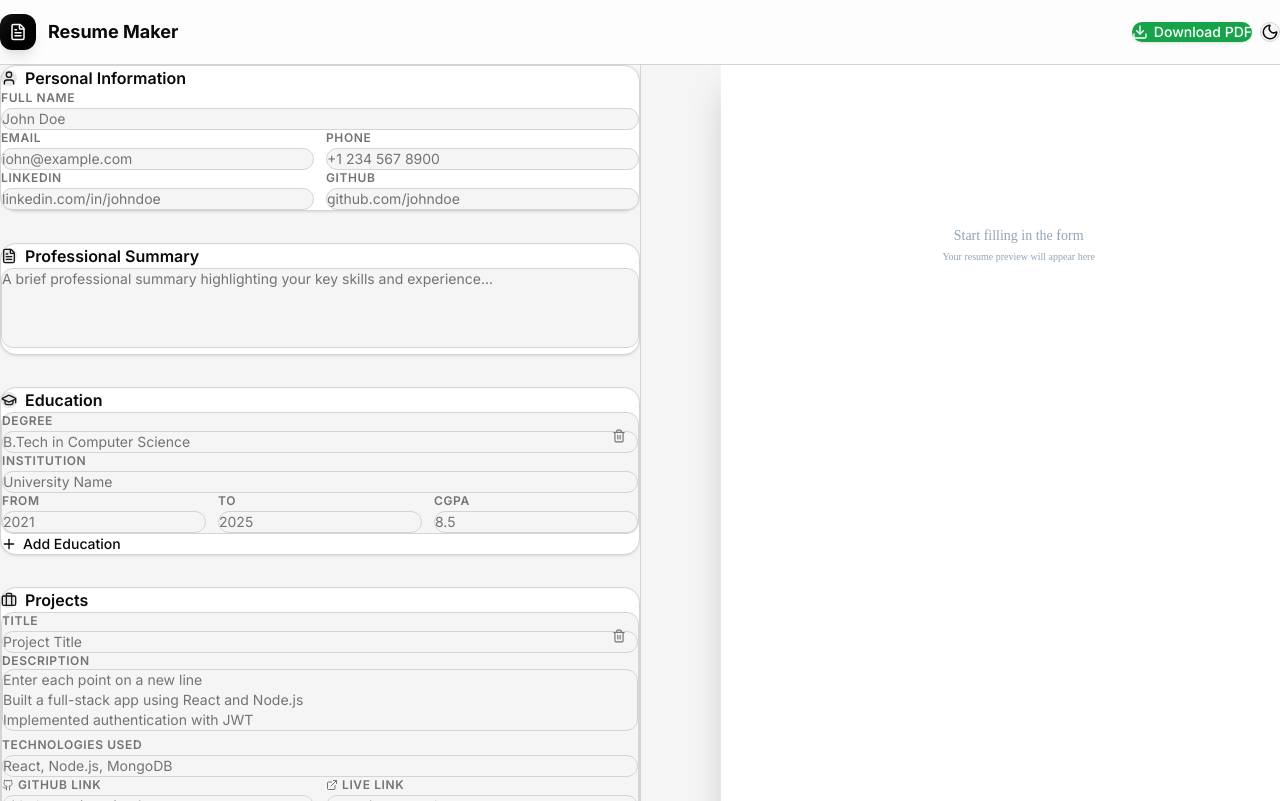
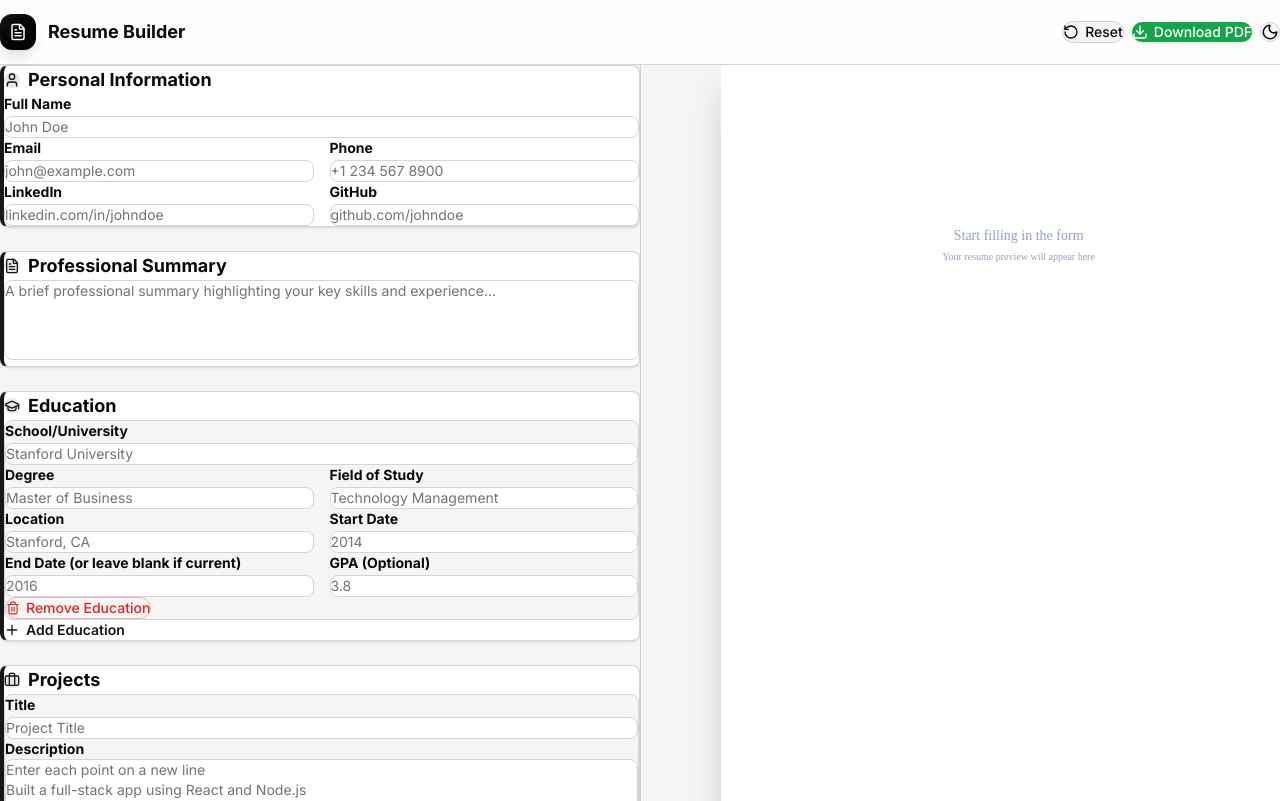
Before and after one commit to Manoharreddi2/Resume-Maker, a React (Vite) app in the folder frontend/: page / in a window 1280 px wide. Built offline with nearby package versions, Linux system fonts and the light colour scheme.

Commit message:
Redesign left side form: cleaner card styling, updated education fields, Reset button

```diff
--- a/frontend/src/App.jsx
+++ b/frontend/src/App.jsx
@@ -8,6 +8,7 @@ import {
   Menu,
   X,
   FileText,
+  RotateCcw,
 } from "lucide-react";
 
 const initialResumeData = {
@@ -19,7 +20,7 @@ const initialResumeData = {
     github: "",
   },
   professionalSummary: "",
-  education: [{ degree: "", institution: "", fromYear: "", toYear: "", cgpa: "" }],
+  education: [{ degree: "", fieldOfStudy: "", institution: "", location: "", fromYear: "", toYear: "", cgpa: "" }],
   projects: [{ title: "", description: "", technologies: "", githubLink: "", liveLink: "" }],
   skills: {
     programmingLanguages: "",
@@ -96,13 +97,22 @@ export default function App() {
             </div>
             <div>
               <h1 className="text-lg font-bold text-[var(--color-text-light)] dark:text-[var(--color-text-dark)] leading-tight">
-                Resume Maker
+                Resume Builder
               </h1>
             </div>
           </div>
 
           {/* Right - Actions */}
           <div className="flex items-center gap-2">
+            {/* Reset */}
+            <button
+              onClick={() => { if (window.confirm('Reset all fields? This cannot be undone.')) { setResumeData(initialResumeData); localStorage.removeItem('resumeData'); } }}
+              className="flex items-center gap-1.5 px-4 py-2 rounded-xl bg-[var(--color-bg-light)] dark:bg-[var(--color-bg-dark)] border border-[var(--color-border-light)] dark:border-[var(--color-border-dark)] text-[var(--color-text-light)] dark:text-[var(--color-text-dark)] text-sm font-medium hover:shadow-md transition-all cursor-pointer"
+            >
+              <RotateCcw size={16} />
+              <span className="hidden sm:inline">Reset</span>
+            </button>
+
             {/* Download PDF */}
             <button
               onClick={handleDownloadPDF}
--- a/frontend/src/components/ResumeForm.jsx
+++ b/frontend/src/components/ResumeForm.jsx
@@ -1,20 +1,20 @@
 import { Plus, Trash2, GraduationCap, Briefcase, Award, Wrench, User, FileText, Github, ExternalLink } from "lucide-react";
 
 const sectionClass =
-    "bg-[var(--color-surface-light)] dark:bg-[var(--color-surface-dark)] rounded-2xl border border-[var(--color-border-light)] dark:border-[var(--color-border-dark)] p-6 shadow-sm";
+    "bg-white dark:bg-[var(--color-surface-dark)] rounded-lg border-l-4 border-l-[var(--color-primary)] border border-[var(--color-border-light)] dark:border-[var(--color-border-dark)] p-6 shadow-sm";
 
 const inputClass =
-    "w-full px-3 py-2.5 rounded-xl bg-[var(--color-bg-light)] dark:bg-[var(--color-bg-dark)] border border-[var(--color-border-light)] dark:border-[var(--color-border-dark)] text-[var(--color-text-light)] dark:text-[var(--color-text-dark)] placeholder:text-[var(--color-muted-light)] dark:placeholder:text-[var(--color-muted-dark)] focus:outline-none focus:ring-2 focus:ring-[var(--color-primary)] focus:border-transparent transition-all text-sm";
+    "w-full px-3 py-2.5 rounded-lg bg-white dark:bg-[var(--color-bg-dark)] border border-[var(--color-border-light)] dark:border-[var(--color-border-dark)] text-[var(--color-text-light)] dark:text-[var(--color-text-dark)] placeholder:text-[var(--color-muted-light)] dark:placeholder:text-[var(--color-muted-dark)] focus:outline-none focus:ring-2 focus:ring-[var(--color-primary)] focus:border-transparent transition-all text-sm";
 
 const labelClass =
-    "block text-xs font-semibold text-[var(--color-muted-light)] dark:text-[var(--color-muted-dark)] uppercase tracking-wider mb-1.5";
+    "block text-sm font-bold text-[var(--color-text-light)] dark:text-[var(--color-text-dark)] mb-1.5";
 
 const SectionHeader = ({ icon: Icon, title }) => (
-    <div className="flex items-center gap-2 mb-4">
+    <div className="flex items-center gap-2 mb-5">
         <div className="p-2 rounded-lg bg-[var(--color-primary)]/10">
             <Icon size={16} className="text-[var(--color-primary)]" />
         </div>
-        <h3 className="font-semibold text-[var(--color-text-light)] dark:text-[var(--color-text-dark)]">
+        <h3 className="font-bold text-lg text-[var(--color-text-light)] dark:text-[var(--color-text-dark)]">
             {title}
         </h3>
     </div>
@@ -24,20 +24,21 @@ const AddButton = ({ onClick, label }) => (
     <button
         type="button"
         onClick={onClick}
-        className="flex items-center gap-1.5 text-sm text-[var(--color-text-light)] dark:text-[var(--color-text-dark)] font-medium hover:opacity-70 transition-all mt-3 cursor-pointer"
+        className="flex items-center gap-1.5 text-sm text-[var(--color-primary)] font-semibold hover:opacity-70 transition-all mt-4 cursor-pointer"
     >
         <Plus size={16} />
         {label}
     </button>
 );
 
-const RemoveButton = ({ onClick }) => (
+const RemoveButton = ({ onClick, label }) => (
     <button
         type="button"
         onClick={onClick}
-        className="p-1.5 rounded-lg text-[var(--color-muted-light)] hover:text-[var(--color-danger)] hover:bg-red-50 dark:hover:bg-red-900/20 transition-all cursor-pointer"
+        className="flex items-center gap-1.5 text-sm text-[var(--color-danger)] font-medium hover:opacity-70 transition-all mt-3 cursor-pointer px-3 py-1.5 rounded-full border border-[var(--color-danger)]/30 hover:bg-red-50 dark:hover:bg-red-900/20"
     >
         <Trash2 size={14} />
+        {label}
     </button>
 );
 
@@ -57,7 +58,7 @@ export default function ResumeForm({ resumeData, setResumeData }) {
     const addEducation = () => {
         update("education", [
             ...resumeData.education,
-            { degree: "", institution: "", fromYear: "", toYear: "", cgpa: "" },
+            { degree: "", fieldOfStudy: "", institution: "", location: "", fromYear: "", toYear: "", cgpa: "" },
         ]);
     };
     const removeEducation = (index) => {
@@ -108,11 +109,11 @@ export default function ResumeForm({ resumeData, setResumeData }) {
     };
 
     return (
-        <div className="animate-fade-in" style={{ display: "flex", flexDirection: "column", gap: "2rem" }}>
+        <div className="animate-fade-in" style={{ display: "flex", flexDirection: "column", gap: "1.5rem" }}>
             {/* Personal Information */}
             <div className={sectionClass}>
                 <SectionHeader icon={User} title="Personal Information" />
-                <div className="space-y-3">
+                <div className="space-y-4">
                     <div>
                         <label className={labelClass}>Full Name</label>
                         <input
@@ -122,7 +123,7 @@ export default function ResumeForm({ resumeData, setResumeData }) {
                             onChange={(e) => updatePersonal("fullName", e.target.value)}
                         />
                     </div>
-                    <div className="grid grid-cols-2 gap-3">
+                    <div className="grid grid-cols-2 gap-4">
                         <div>
                             <label className={labelClass}>Email</label>
                             <input
@@ -143,7 +144,7 @@ export default function ResumeForm({ resumeData, setResumeData }) {
                             />
                         </div>
                     </div>
-                    <div className="grid grid-cols-2 gap-3">
+                    <div className="grid grid-cols-2 gap-4">
                         <div>
                             <label className={labelClass}>LinkedIn</label>
                             <input
@@ -184,59 +185,79 @@ export default function ResumeForm({ resumeData, setResumeData }) {
                 {resumeData.education.map((edu, index) => (
                     <div
                         key={index}
-                        className="relative p-4 mb-3 rounded-xl bg-[var(--color-bg-light)] dark:bg-[var(--color-bg-dark)] border border-[var(--color-border-light)] dark:border-[var(--color-border-dark)] animate-slide-in"
+                        className="relative p-5 mb-4 rounded-lg bg-[var(--color-bg-light)] dark:bg-[var(--color-bg-dark)] border border-[var(--color-border-light)] dark:border-[var(--color-border-dark)] animate-slide-in"
                     >
-                        <div className="absolute top-3 right-3">
-                            <RemoveButton onClick={() => removeEducation(index)} />
+                        <div className="space-y-4">
+                            <div>
+                                <label className={labelClass}>School/University</label>
+                                <input
+                                    className={inputClass}
+                                    placeholder="Stanford University"
+                                    value={edu.institution}
+                                    onChange={(e) => updateEducation(index, "institution", e.target.value)}
+                                />
                             </div>
-                        <div className="space-y-3 pr-8">
+                            <div className="grid grid-cols-2 gap-4">
                                 <div>
                                     <label className={labelClass}>Degree</label>
                                     <input
                                         className={inputClass}
-                                    placeholder="B.Tech in Computer Science"
+                                        placeholder="Master of Business"
                                         value={edu.degree}
                                         onChange={(e) => updateEducation(index, "degree", e.target.value)}
                                     />
                                 </div>
                                 <div>
-                                <label className={labelClass}>Institution</label>
+                                    <label className={labelClass}>Field of Study</label>
                                     <input
                                         className={inputClass}
-                                    placeholder="University Name"
-                                    value={edu.institution}
-                                    onChange={(e) => updateEducation(index, "institution", e.target.value)}
+                                        placeholder="Technology Management"
+                                        value={edu.fieldOfStudy || ""}
+                                        onChange={(e) => updateEducation(index, "fieldOfStudy", e.target.value)}
                                     />
                                 </div>
-                            <div className="grid grid-cols-3 gap-3">
+                            </div>
+                            <div className="grid grid-cols-2 gap-4">
                                 <div>
-                                    <label className={labelClass}>From</label>
+                                    <label className={labelClass}>Location</label>
                                     <input
                                         className={inputClass}
-                                        placeholder="2021"
+                                        placeholder="Stanford, CA"
+                                        value={edu.location || ""}
+                                        onChange={(e) => updateEducation(index, "location", e.target.value)}
+                                    />
+                                </div>
+                                <div>
+                                    <label className={labelClass}>Start Date</label>
+                                    <input
+                                        className={inputClass}
+                                        placeholder="2014"
                                         value={edu.fromYear}
                                         onChange={(e) => updateEducation(index, "fromYear", e.target.value)}
                                     />
                                 </div>
+                            </div>
+                            <div className="grid grid-cols-2 gap-4">
                                 <div>
-                                    <label className={labelClass}>To</label>
+                                    <label className={labelClass}>End Date (or leave blank if current)</label>
                                     <input
                                         className={inputClass}
-                                        placeholder="2025"
+                                        placeholder="2016"
                                         value={edu.toYear}
                                         onChange={(e) => updateEducation(index, "toYear", e.target.value)}
                                     />
                                 </div>
                                 <div>
-                                    <label className={labelClass}>CGPA</label>
+                                    <label className={labelClass}>GPA (Optional)</label>
                                     <input
                                         className={inputClass}
-                                        placeholder="8.5"
+                                        placeholder="3.8"
                                         value={edu.cgpa}
                                         onChange={(e) => updateEducation(index, "cgpa", e.target.value)}
                                     />
                                 </div>
                             </div>
+                            <RemoveButton onClick={() => removeEducation(index)} label="Remove Education" />
                         </div>
                     </div>
                 ))}
@@ -249,12 +270,9 @@ export default function ResumeForm({ resumeData, setResumeData }) {
                 {resumeData.projects.map((project, index) => (
                     <div
                         key={index}
-                        className="relative p-4 mb-3 rounded-xl bg-[var(--color-bg-light)] dark:bg-[var(--color-bg-dark)] border border-[var(--color-border-light)] dark:border-[var(--color-border-dark)] animate-slide-in"
+                        className="relative p-5 mb-4 rounded-lg bg-[var(--color-bg-light)] dark:bg-[var(--color-bg-dark)] border border-[var(--color-border-light)] dark:border-[var(--color-border-dark)] animate-slide-in"
                     >
-                        <div className="absolute top-3 right-3">
-                            <RemoveButton onClick={() => removeProject(index)} />
-                        </div>
-                        <div className="space-y-3 pr-8">
+                        <div className="space-y-4">
                             <div>
                                 <label className={labelClass}>Title</label>
                                 <input
@@ -268,7 +286,7 @@ export default function ResumeForm({ resumeData, setResumeData }) {
                                 <label className={labelClass}>Description</label>
                                 <textarea
                                     className={`${inputClass} resize-none`}
-                                    placeholder="Enter each point on a new line&#10;Built a full-stack app using React and Node.js&#10;Implemented authentication with JWT"
+                                    placeholder={"Enter each point on a new line\nBuilt a full-stack app using React and Node.js\nImplemented authentication with JWT"}
                                     value={project.description}
                                     onChange={(e) => updateProject(index, "description", e.target.value)}
                                     rows={3}
@@ -283,7 +301,7 @@ export default function ResumeForm({ resumeData, setResumeData }) {
                                     onChange={(e) => updateProject(index, "technologies", e.target.value)}
                                 />
                             </div>
-                            <div className="grid grid-cols-2 gap-3">
+                            <div className="grid grid-cols-2 gap-4">
                                 <div>
                                     <label className={labelClass}>
                                         <span className="flex items-center gap-1"><Github size={12} /> GitHub Link</span>
@@ -307,6 +325,7 @@ export default function ResumeForm({ resumeData, setResumeData }) {
                                     />
                                 </div>
                             </div>
+                            <RemoveButton onClick={() => removeProject(index)} label="Remove Project" />
                         </div>
                     </div>
                 ))}
@@ -316,7 +335,7 @@ export default function ResumeForm({ resumeData, setResumeData }) {
             {/* Skills */}
             <div className={sectionClass}>
                 <SectionHeader icon={Wrench} title="Skills" />
-                <div className="space-y-3">
+                <div className="space-y-4">
                     <div>
                         <label className={labelClass}>Programming Languages</label>
                         <input
@@ -357,14 +376,20 @@ export default function ResumeForm({ resumeData, setResumeData }) {
             <div className={sectionClass}>
                 <SectionHeader icon={Award} title="Achievements / Certifications" />
                 {resumeData.achievements.map((achievement, index) => (
-                    <div key={index} className="flex items-center gap-2 mb-2 animate-slide-in">
+                    <div key={index} className="flex items-center gap-2 mb-3 animate-slide-in">
                         <input
                             className={`${inputClass} flex-1`}
                             placeholder="Achievement or Certification"
                             value={achievement}
                             onChange={(e) => updateAchievement(index, e.target.value)}
                         />
-                        <RemoveButton onClick={() => removeAchievement(index)} />
+                        <button
+                            type="button"
+                            onClick={() => removeAchievement(index)}
+                            className="p-2 rounded-lg text-[var(--color-muted-light)] hover:text-[var(--color-danger)] hover:bg-red-50 dark:hover:bg-red-900/20 transition-all cursor-pointer"
+                        >
+                            <Trash2 size={14} />
+                        </button>
                     </div>
                 ))}
                 <AddButton onClick={addAchievement} label="Add Achievement" />
--- a/frontend/src/components/ResumePreview.jsx
+++ b/frontend/src/components/ResumePreview.jsx
@@ -140,9 +140,10 @@ export default function ResumePreview({ resumeData, previewRef }) {
                                         .map((edu, i) => (
                                             <div key={i} style={{ marginBottom: "4px" }}>
                                                 <div style={{ display: "flex", justifyContent: "space-between", alignItems: "baseline" }}>
-                                                    <span style={{ fontWeight: 700 }}>{edu.degree}{edu.institution ? `, ${edu.institution}` : ""}</span>
+                                                    <span style={{ fontWeight: 700 }}>{edu.degree}{edu.fieldOfStudy ? ` in ${edu.fieldOfStudy}` : ""}{edu.institution ? `, ${edu.institution}` : ""}</span>
                                                     <span style={{ fontWeight: 400 }}>{edu.fromYear && edu.toYear ? `${edu.fromYear} – ${edu.toYear}` : edu.fromYear || edu.toYear || ""}</span>
                                                 </div>
+                                                {edu.location && <div style={{ fontStyle: "italic" }}>{edu.location}</div>}
                                                 {edu.cgpa && <div style={{ fontStyle: "italic" }}>Cumulative GPA: {edu.cgpa}</div>}
                                             </div>
                                         ))}
```
Lines whose indentation alone changed are shown as unchanged.
